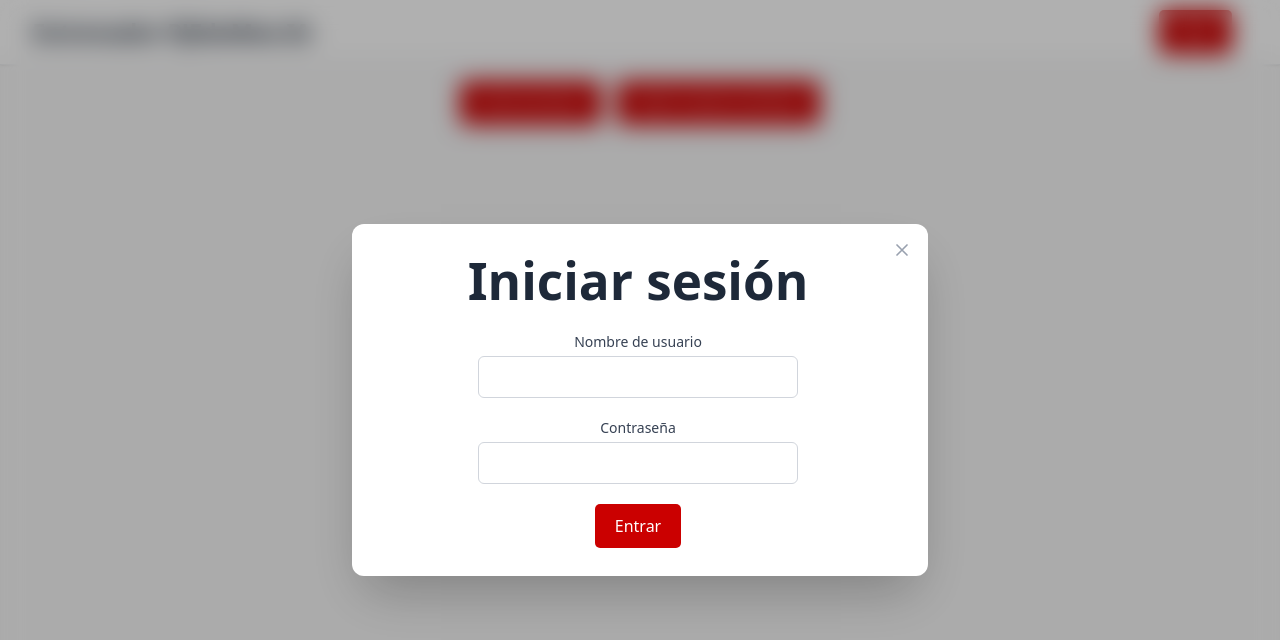
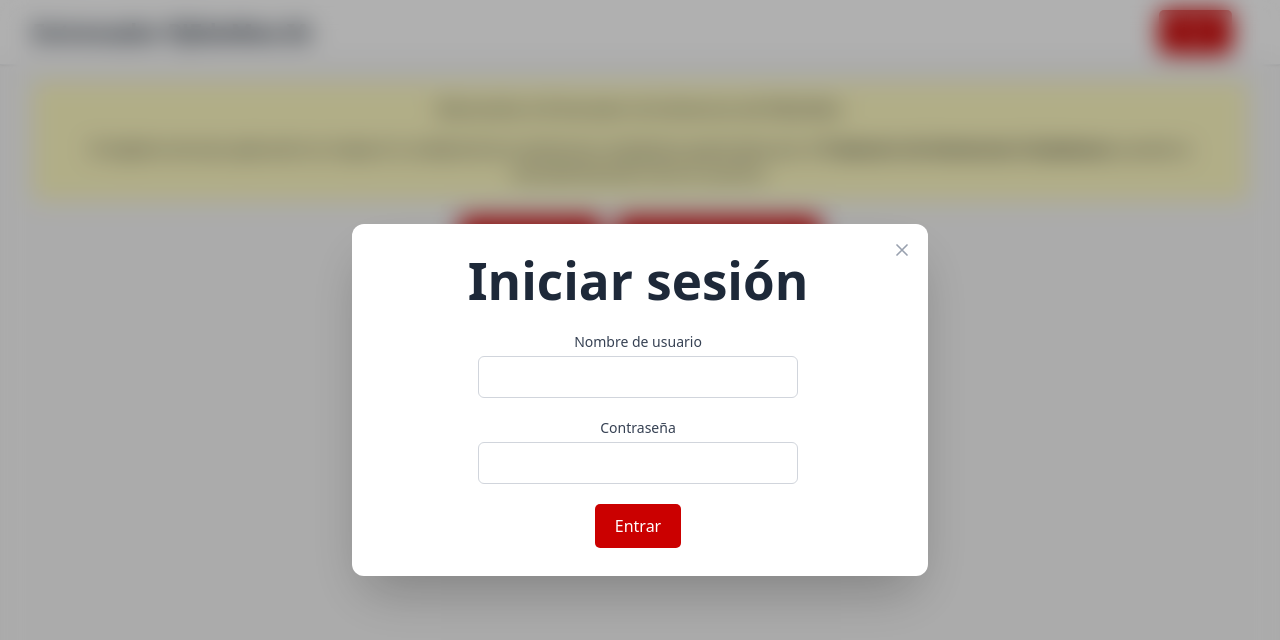
Before and after one commit to Charlytoc/finetuner, a React (Vite) app in the folder client/: page / in a window 1280 px wide. Shown: the top 640 px of the page. Built offline with nearby package versions, Linux system fonts and the light colour scheme.

Commit message:
add text instructions where needed

```diff
--- a/client/src/components/AIPromptEditor.tsx
+++ b/client/src/components/AIPromptEditor.tsx
@@ -142,6 +142,22 @@ export const AIPromptEditor = ({ onCancel, setIsEditing }: Props) => {
           )}
           {(!draft || draft === sentence?.sentence) && (
             <div className="flex flex-col gap-2 items-center justify-center">
+              <div className="text-sm text-gray-500 bg-yellow-100 p-2 rounded-md w-full mt-4">
+                <p>
+                  La solicitud enviada debe de ser para mejorar la
+                  interpretación,{" "}
+                  <strong>
+                    la retroalimentación será usada para futuras
+                    interpretaciones
+                  </strong>
+                  . En el recuadro de texto, escribe una{" "}
+                  <strong>instrucción clara y específica</strong> para que la IA
+                  pueda entender lo que quieres cambiar del resultado anterior.
+                  Por ejemplo: "Coloca en negrita el nombre de los involucrados"
+                  o "En vez de juez, debe decir 'la persona juzgadora' cada vez
+                  que se mencione al juez".
+                </p>
+              </div>
               <textarea
                 className="w-full resize-none p-2 rounded-md border mt-4"
                 placeholder="Describe los cambios que quieres..."
--- a/client/src/components/SentenceEditor.tsx
+++ b/client/src/components/SentenceEditor.tsx
@@ -93,6 +93,15 @@ export const SentenceEditor = () => {
 
   return (
     <div className="max-w-7xl mx-auto px-4 sm:px-6 lg:px-8 h-auto flex flex-col items-center mb-20">
+      <div className="flex flex-col items-center gap-4 bg-gray-100 p-4 rounded-md w-fit sm:justify-center bg-yellow-100 text-center mt-4">
+        <p>Bienvenido al Entrenador de Sentencias del PJEdoMex</p>
+        <p>
+          El objetivo de esta aplicación es mejorar la calidad de las sentencias
+          ciudadanas generadas por el{" "}
+          <strong>Traductor de Sentencias Ciudadanas</strong> usando la
+          retroalimentación de los usuarios.
+        </p>
+      </div>
       <div className="flex flex-col sm:flex-row items-center gap-4 bg-gray-100 p-4 rounded-md w-fit sm:justify-center">
         <InstructionsModal />
         <FileUploader
```
Also changed, not shown: 5 other files (tests, documents, lock files or other folders).
